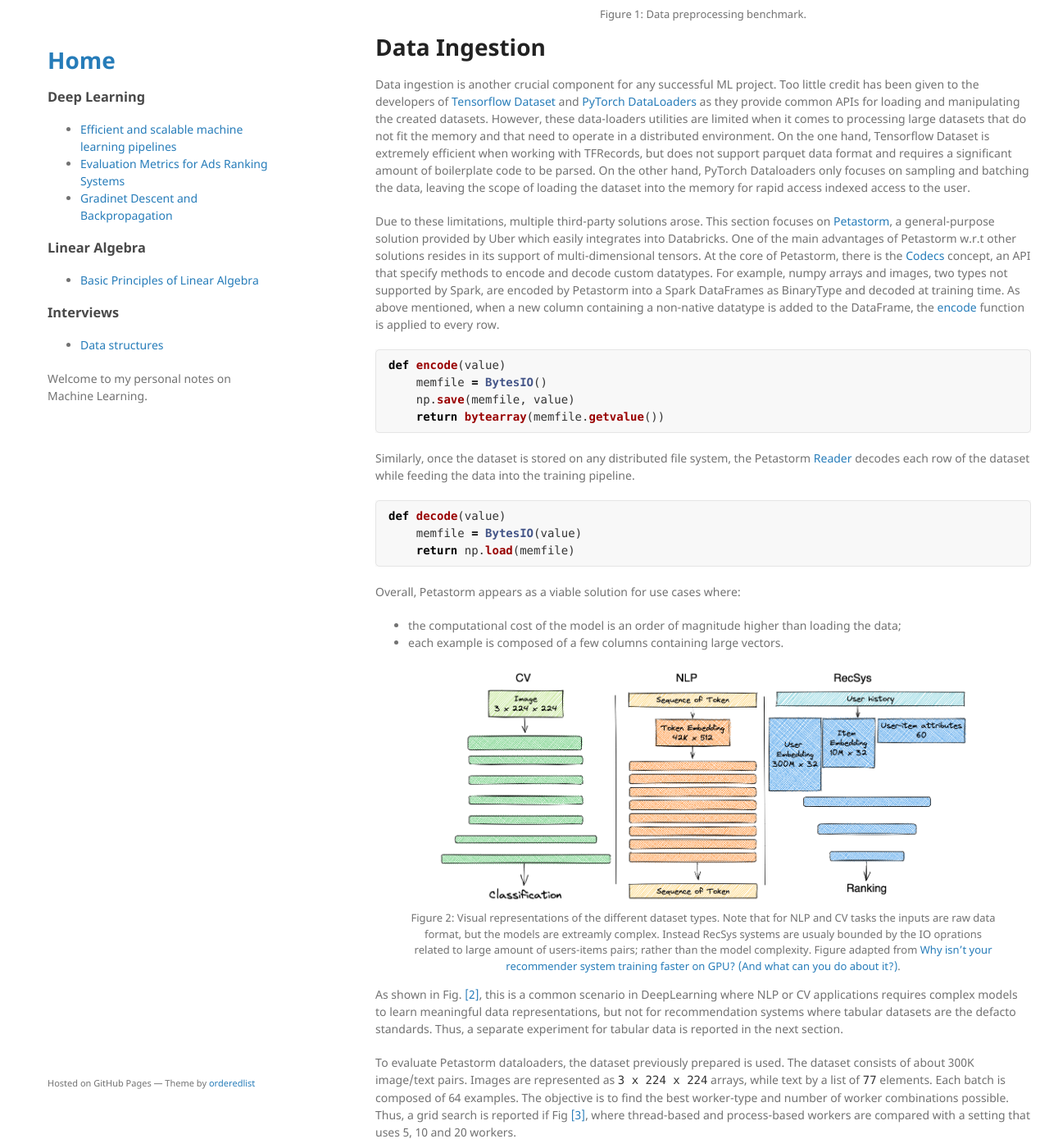
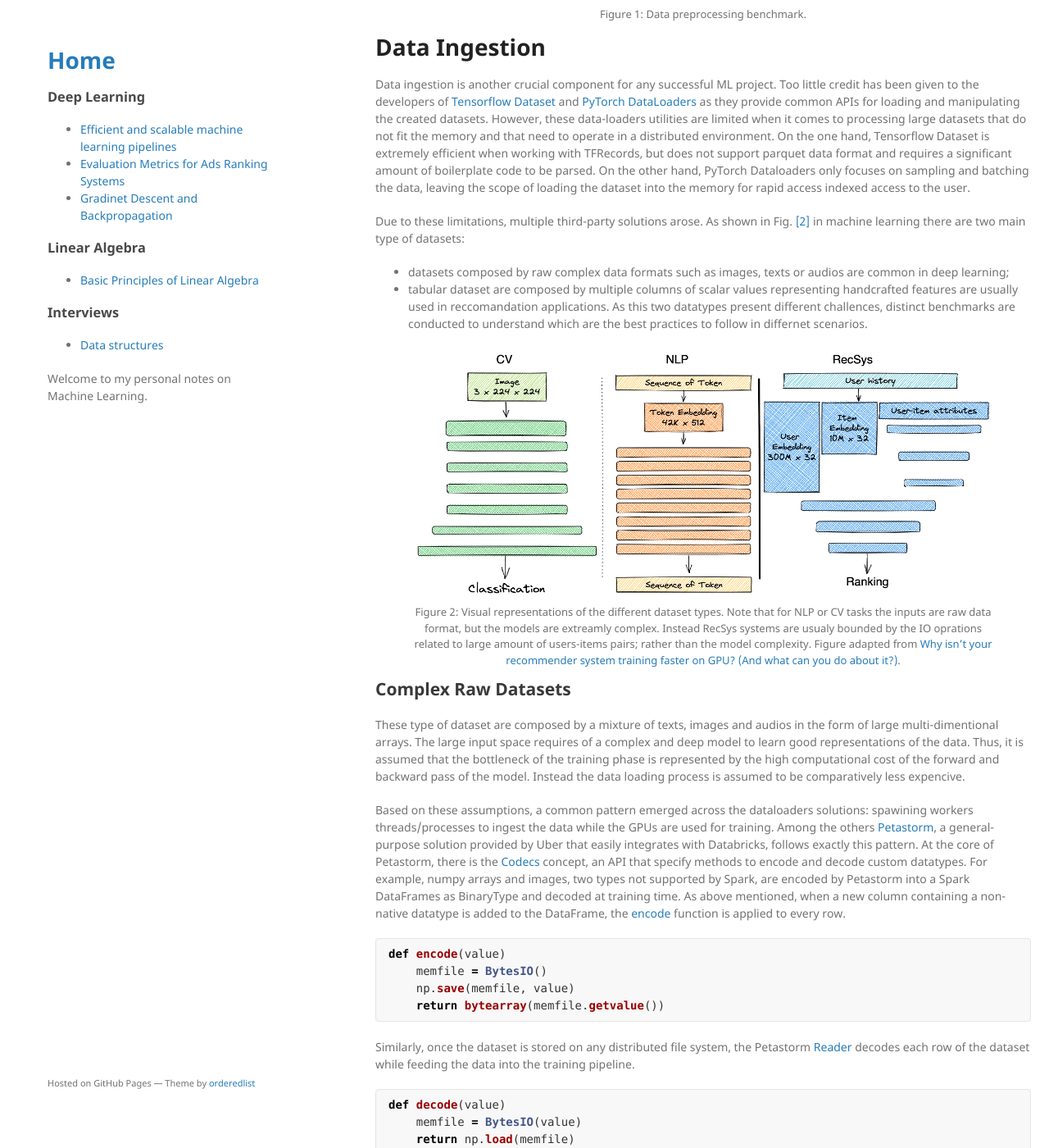
Before and after one commit to andompesta/andompesta.github.io, a Jekyll site: the page built from _posts/2022-11-13-efficent-data-preprocessing.md, in a window 1280 px wide and 1400 px high, scrolled down 3387 px. Shown: the whole window at 82% size. Built offline with Jekyll 4.4.1, drawn with Linux system fonts in a browser that asks for light colours; some of the changed text lies outside the part shown.

Commit message:
update tabular dataloaders

````diff
--- a/_posts/2022-11-13-efficent-data-preprocessing.md
+++ b/_posts/2022-11-13-efficent-data-preprocessing.md
@@ -107,7 +107,7 @@
     )
     ...
 ```
-Cluster configuration and experiment results are reported in Tab. [[1]](tab:cluster_definition) and Fig. [[1]](fig:preprocessing_benchmark).
+Cluster configuration and experiment results are reported in Tab. [[1]](#tab:cluster_definition) and Fig. [[1]](#fig:preprocessing_benchmark).
 
 <div style="text-align:center;" id="tab:cluster_definition">
     <p style="font-size:small;">
@@ -160,7 +160,7 @@
 
 <div style="text-align:center;" id="fig:preprocessing_benchmark">
     <figure>
-        <img src="{{site.baseurl}}/assets/img/efficent_data_preprocessing/text_preprocessing_benchmark.png" style="max-width: 90%">
+        <img src="{{site.baseurl}}/assets/img/efficent_data_preprocessing/text_preprocessing_benchmark.png" style="max-width: 98%">
         <figcaption style="font-size:small;">
             Figure 1: Data preprocessing benchmark.
         </figcaption>
@@ -178,8 +178,31 @@
 
 
 Due to these limitations, multiple third-party solutions arose.
-This section focuses on [Petastorm](https://petastorm.readthedocs.io/en/latest/index.html), a general-purpose solution provided by Uber which easily integrates into Databricks.
-One of the main advantages of Petastorm w.r.t other solutions resides in its support of multi-dimensional tensors.
+As shown in Fig. [[2]](#fig:datasets-type) in machine learning there are two main type of datasets:
+  - datasets composed by raw complex data formats such as images, texts or audios are common in deep learning;
+  - tabular dataset are composed by multiple columns of scalar values representing handcrafted features are usually used in reccomandation applications.
+As this two datatypes present different challences, distinct benchmarks are conducted to understand which are the best practices to follow in differnet scenarios.
+
+
+<div style="text-align:center;" id="fig:datasets-type">
+    <figure>
+        <img src="{{site.baseurl}}/assets/img/efficent_data_preprocessing/datasets-type.png" style="max-width: 98%">
+        <figcaption style="font-size:small;">
+            Figure 2: Visual representations of the different dataset types. Note that for NLP or CV tasks the inputs are raw data format, but the models are extreamly complex. Instead RecSys systems are usualy bounded by the IO oprations related to large amount of users-items pairs; rather than the model complexity. Figure adapted from <a href="https://medium.com/nvidia-merlin/why-isnt-your-recommender-system-training-faster-on-gpu-and-what-can-you-do-about-it-6cb44a711ad4">Why isn’t your recommender system training faster on GPU? (And what can you do about it?)</a>.
+        </figcaption>
+    </figure>
+</div>
+
+
+## Complex Raw Datasets
+
+These type of dataset are composed by a mixture of texts, images and audios in the form of large multi-dimentional arrays.
+The large input space requires of a complex and deep model to learn good representations of the data.
+Thus, it is assumed that the bottleneck of the training phase is represented by the high computational cost of the forward and backward pass of the model.
+Instead the data loading process is assumed to be comparatively less expencive.
+
+Based on these assumptions, a common pattern emerged across the dataloaders solutions: spawining workers threads/processes to ingest the data while the GPUs are used for training.
+Among the others [Petastorm](https://petastorm.readthedocs.io/en/latest/index.html), a general-purpose solution provided by Uber that easily integrates with Databricks, follows exactly this pattern.
 At the core of Petastorm, there is the [Codecs](https://petastorm.readthedocs.io/en/latest/_modules/petastorm/codecs.html?highlight=Codec) concept, an API that specify methods to encode and decode custom datatypes.
 For example, numpy arrays and images, two types not supported by Spark, are encoded by Petastorm into a Spark DataFrames as BinaryType and decoded at training time.
 As above mentioned, when a new column containing a non-native datatype is added to the DataFrame, the [encode](https://github.com/uber/petastorm/blob/170b22a18ee1c0346d2b289f096804e34a0c5d25/petastorm/codecs.py#L136) function is applied to every row.
@@ -199,53 +222,40 @@
     return np.load(memfile)
 ```
 
-Overall, Petastorm appears as a viable solution for use cases where:
-  - the computational cost of the model is an order of magnitude higher than loading the data;
-  - each example is composed of a few columns containing large vectors.
-
-<div style="text-align:center;" id="fig:datasets">
-    <figure>
-        <img src="{{site.baseurl}}/assets/img/efficent_data_preprocessing/datasets.png" style="max-width: 90%">
-        <figcaption style="font-size:small;">
-            Figure 2: Visual representations of the different dataset types. Note that for NLP and CV tasks the inputs are raw data format, but the models are extreamly complex. Instead RecSys systems are usualy bounded by the IO oprations related to large amount of users-items pairs; rather than the model complexity. Figure adapted from <a href="https://medium.com/nvidia-merlin/why-isnt-your-recommender-system-training-faster-on-gpu-and-what-can-you-do-about-it-6cb44a711ad4">Why isn’t your recommender system training faster on GPU? (And what can you do about it?)</a>.
-        </figcaption>
-    </figure>
-</div>
-
-As shown in Fig. [[2]](#fig:datasets), this is a common scenario in DeepLearning where NLP or CV applications requires complex models to learn meaningful data representations, but not for recommendation systems where tabular datasets are the defacto standards.
-Thus, a separate experiment for tabular data is reported in the next section.
-
-To evaluate Petastorm dataloaders, the dataset previously prepared is used.
+Yet, performing random access of distributed datasets containing large arrays is costly due to the multiple I/O operations involved.
+Thus, an evaluation of Petastorm dataloaders, on the dataset previously prepared is reported.
 The dataset consists of about 300K image/text pairs.
 Images are represented as `3 x 224 x 224` arrays, while text by a list of `77` elements.
 Each batch is composed of 64 examples.
 The objective is to find the best worker-type and number of worker combinations possible.
-Thus, a grid search is reported if Fig [[3]](#fig:petastorm_reading), where thread-based and process-based workers are compared with a setting that uses 5, 10 and 20 workers.
+Thus, a grid search is reported if Fig [[3]](#fig:dataloader-cn-nlp-bnc), where thread-based and process-based workers are compared with a setting that uses 5, 10 and 20 workers.
 
 
-<div style="text-align:center;" id="fig:petastorm_reading">
+<div style="text-align:center;" id="fig:dataloader-cn-nlp-bnc">
     <figure>
-        <img src="{{site.baseurl}}/assets/img/efficent_data_preprocessing/petastorm-reading-benchmark.png" style="max-width: 90%">
+        <img src="{{site.baseurl}}/assets/img/efficent_data_preprocessing/dataloader-cn-nlp-bnc.png" style="max-width: 98%">
         <figcaption style="font-size:small;">
-            Figure 3: Dataset loading benchmarking. Upper figure represent the overall execution time for a single epoch, while bottom figure shows the amount of batch per seconds (BpS) processed.
+            Figure 3: Bencharking of dataloaders for complex raw datatype. Upper figure represent the overall execution time for a single epoch, while bottom figure shows the amount of batch per seconds (BpS) processed.
         </figcaption>
     </figure>
 </div>
 
 
 The results show that a setting with 5 processes is the fastest as it can process 74 batches per second (BpS), which is a 172 % improvement over the default configuration (threaded with 10 workers).
+74 batches per seconds might sounds not that much, but the computaitonal cost of a deep model would likley be order of magnitue larger, even if working in a data-parallel settings.
+Thus, most of the research focuses on speed up the model computational time with strategies like: model pruning, mixed-percisios, ecc.
+
+## Tabular Datasets
 
 
-<!-- TODO: -->
-<!-- 1) bridge spark to ml-frameworks: -->
-<!-- 2) comapre tfrecords (natively supported by Linkeding library) and petastorm parquet   -->
-
-<!--  villan: fast large dataset ingestion from distributed frameworks -->
-<!--  why: with extreamly large datasets you need scalable and fast injestion pipelines -->
-
-<!--  how: spark for distributed data preprocessing. benchmark petastorm w.r.t. tfrecords -->
-
-<!--  preprocess large datasets is key, thus the needs for distributed framework. How to efficently feed the generated dataset into your model for training ? -->
+<div style="text-align:center;" id="fig:dataloader-tabular-bnc">
+    <figure>
+        <img src="{{site.baseurl}}/assets/img/efficent_data_preprocessing/dataloader-tablular-bnc.png" style="max-width: 98%">
+        <figcaption style="font-size:small;">
+            Figure 4: Bencharking of dataloaders for tabular datasets.
+        </figcaption>
+    </figure>
+</div>
 
 
 
````
Also changed, not shown: assets/img/efficent_data_preprocessing/dataloader-cn-nlp-bnc.png (renamed from assets/img/efficent_data_preprocessing/petastorm-reading-benchmark.png), assets/img/efficent_data_preprocessing/dataloader-tablular-bnc.png (added), assets/img/efficent_data_preprocessing/datasets-type.png (added), assets/img/efficent_data_preprocessing/datasets.png (deleted).
